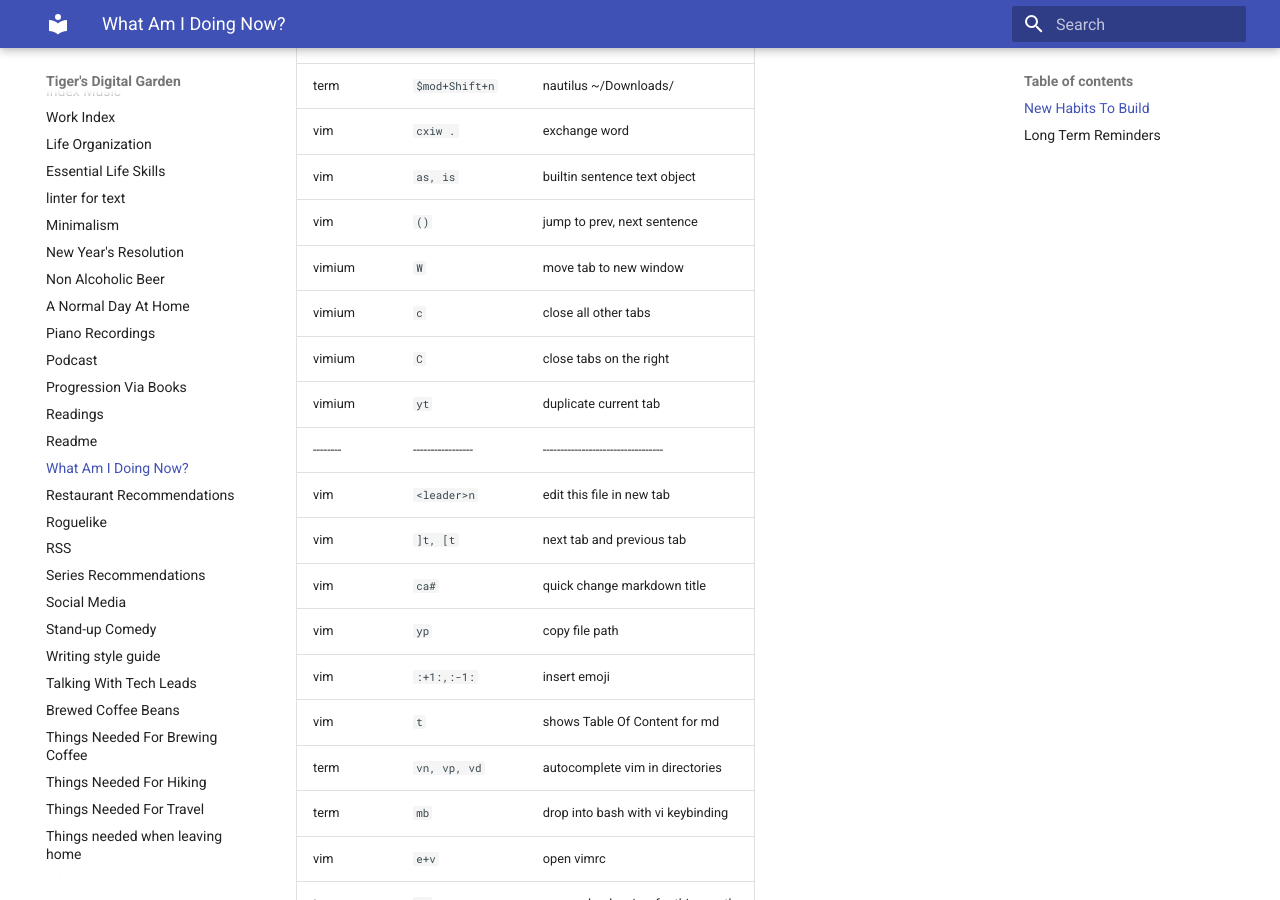
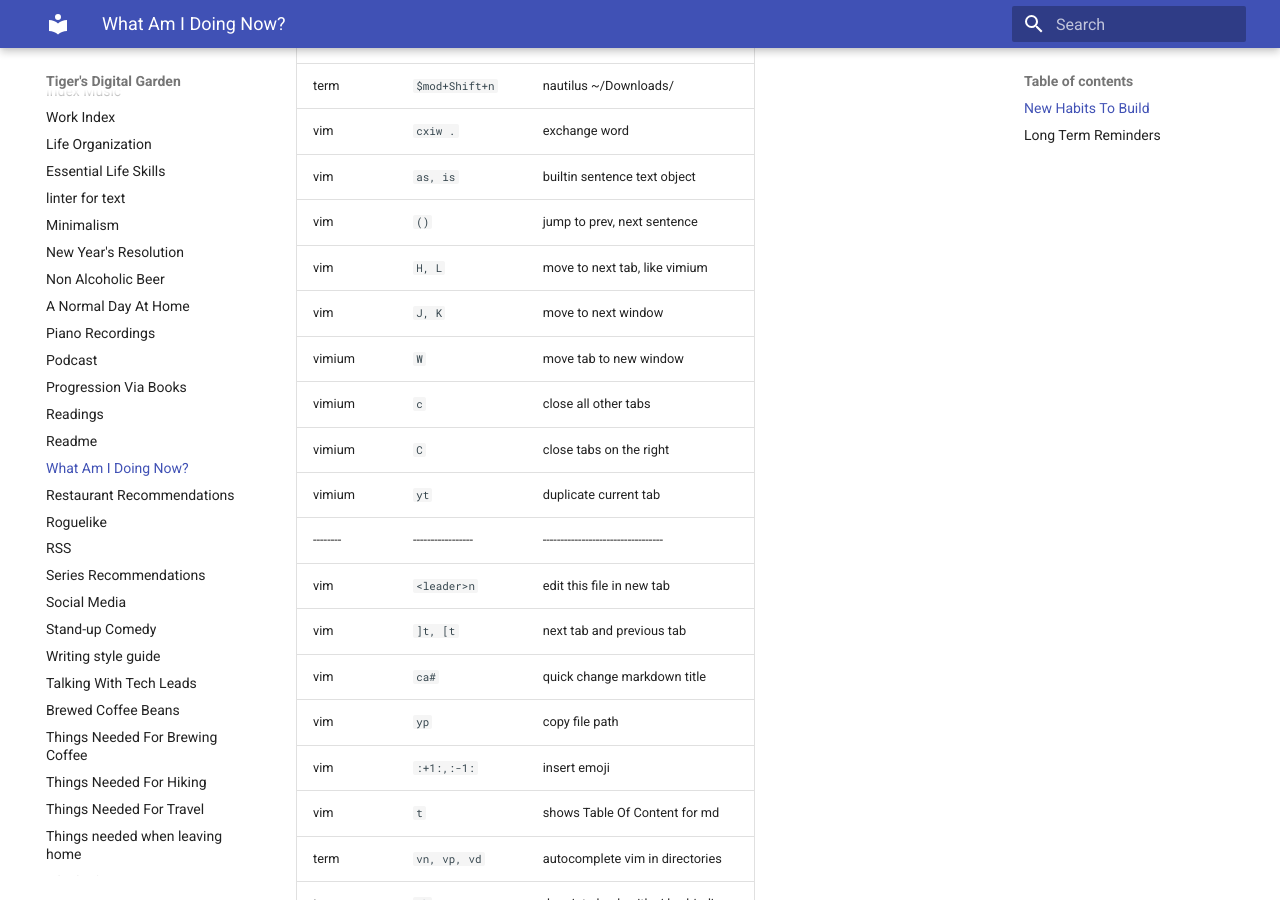
Before and after one commit to ynotstartups/notes, an MkDocs documentation site: the page built from notes/reminders.md, in a window 1280 px wide and 900 px high, scrolled down 792 px. Built offline with MkDocs 1.6.1 and Material for MkDocs 9.7.7, drawn with Linux system fonts in a browser that asks for light colours.

Commit message:
add new alias for tab and window management

```diff
--- a/notes/reminders.md
+++ b/notes/reminders.md
@@ -25,6 +25,8 @@ Enrich [README](./readmereadme.md)
 | vim      | `cxiw .`          | exchange word                      |
 | vim      | `as, is`          | builtin sentence text object       |
 | vim      | `()`              | jump to prev, next sentence        |
+| vim      | `H, L`            | move to next tab, like vimium      |
+| vim      | `J, K`            | move to next window                |
 | vimium   | `W`               | move tab to new window             |
 | vimium   | `c`               | close all other tabs               |
 | vimium   | `C`               | close tabs on the right            |
```
